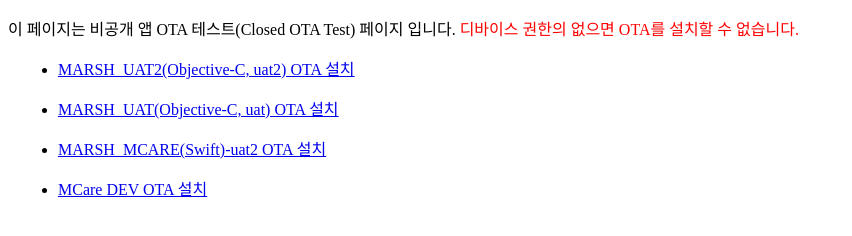
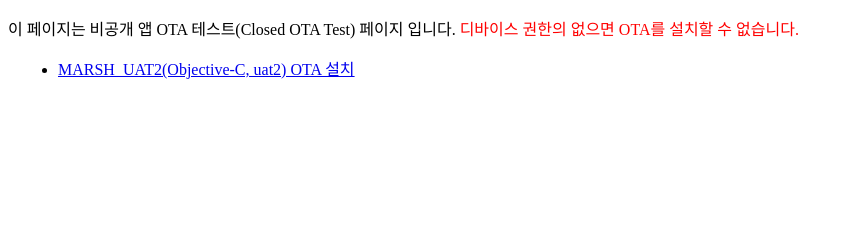
Before and after one commit to romad/romad.github.io, a plain HTML site: page index.html in a window 1280 px wide. Shown: the whole page, without its empty margins (0-852 px from the left). Drawn offline with Linux system fonts and the light colour scheme.

Commit message:
obj-c 버전 uat2 재빌드

```diff
--- a/index.html
+++ b/index.html
@@ -21,15 +21,6 @@
         <li><a href="itms-services://?action=download-manifest&url=https://romad.github.io/menifest.plist">MARSH_UAT2(Objective-C, uat2) OTA 설치</a></li>
   </ul>
   </ul>
-  <ul>
-      <li><a href="itms-services://?action=download-manifest&url=https://romad.github.io/menifest3.plist">MARSH_UAT(Objective-C, uat) OTA 설치</a></li>
-  </ul>
- </ul>
-  <ul>
-        <li><a href="itms-services://?action=download-manifest&url=https://romad.github.io/menifest2.plist">MARSH_MCARE(Swift)-uat2 OTA 설치</a></li>
-  </ul>
-  <ul>
-      <li><a href="itms-services://?action=download-manifest&url=https://romad.github.io/menifest4.plist">MCare DEV OTA 설치</a></li>
-  </ul>
+
 </body>
 </html>
```
